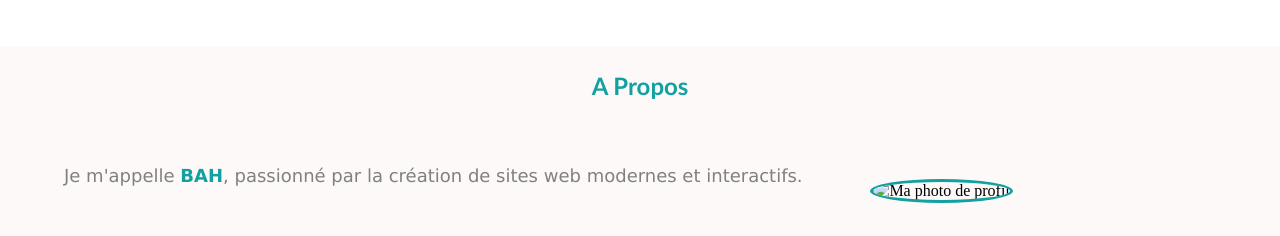
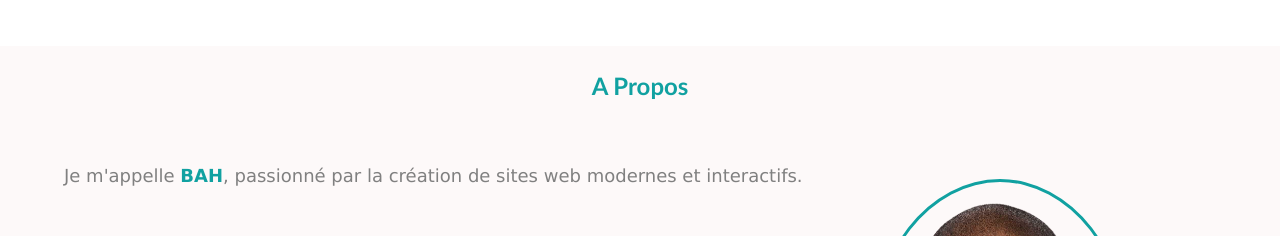
Before and after one commit to bahmobah/portfolio, a plain HTML site: page index.html in a window 1280 px wide. Shown: the part 501-737 px from the top of the page. Drawn offline with Linux system fonts and the light colour scheme.

Commit message:
Update index.html
Ajout de l'image du profil

```diff
--- a/index.html
+++ b/index.html
@@ -62,7 +62,7 @@
             </div>
 
             <div class="aboutRight">
-                <img src="img/bah.png" alt="Ma photo de profil" id="portfolio">
+                <img src="bah.png" alt="Ma photo de profil" id="portfolio">
             </div>
         </div>
 
```
